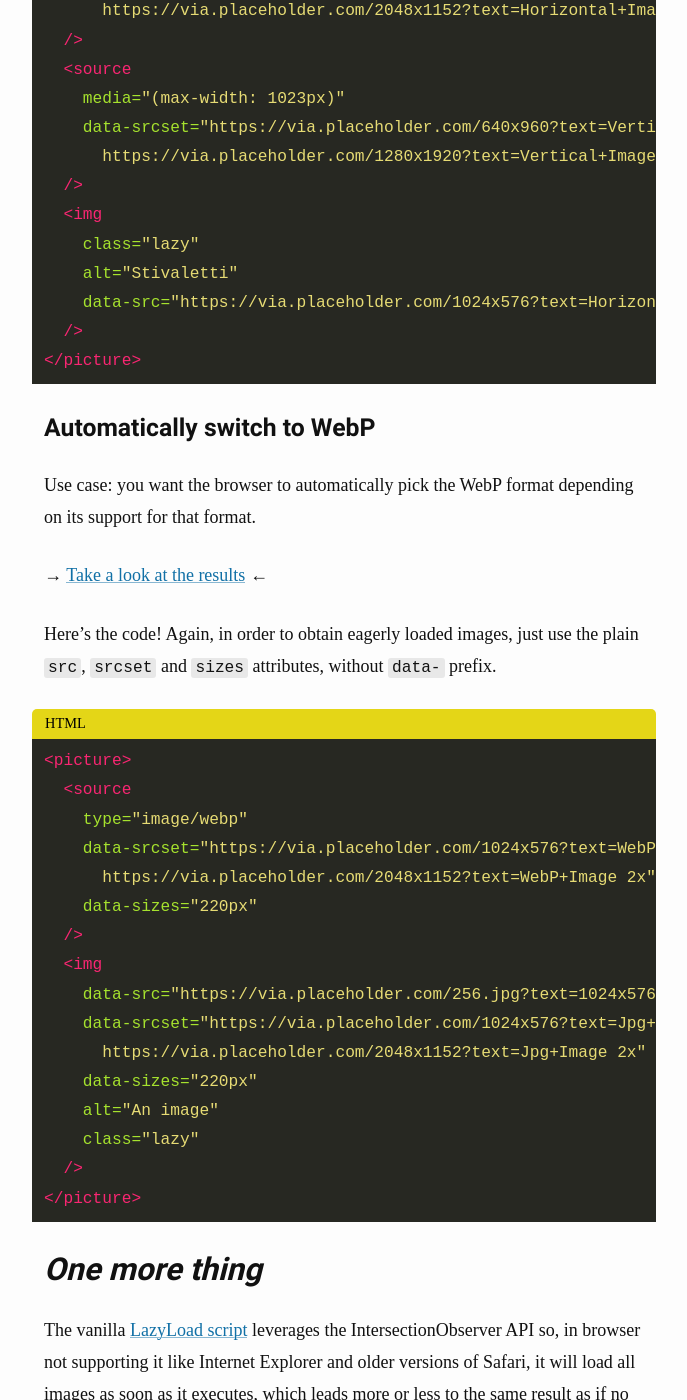
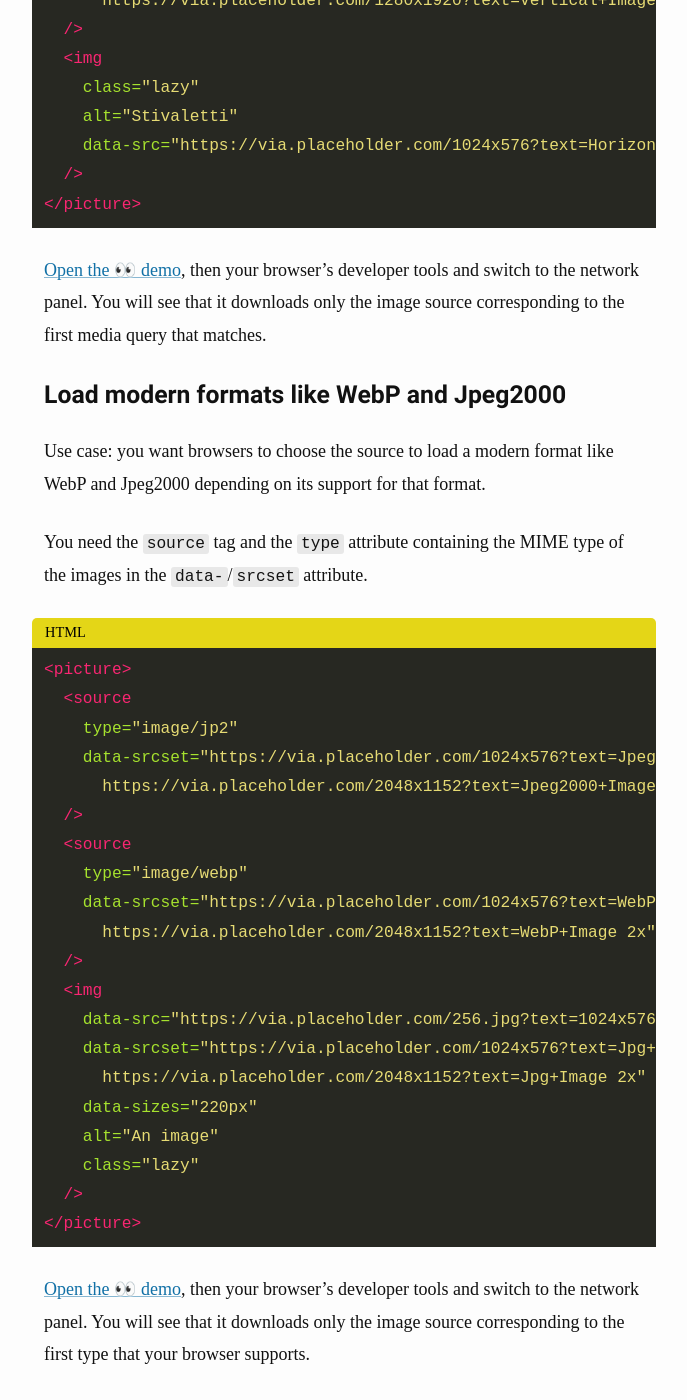
Before and after one commit to verlok/verlok.github.io, a Jekyll site: the page built from _posts/2020-05-24-lazy-load-responsive-images-in-2020-srcset-sizes-picture-webp.md, in a window 1280 px wide and 1400 px high, scrolled down 6465 px. Shown: the whole window, without its empty margins (296-983 px from the left). Built offline with Jekyll 4.4.1, drawn with Linux system fonts in a browser that asks for light colours; some web fonts are replaced; some of the changed text lies outside the part shown.

Commit message:
Changed intro, moved and described demos, added Jpeg2000 to the game.

````diff
--- a/_posts/2020-05-24-lazy-load-responsive-images-in-2020-srcset-sizes-picture-webp.md
+++ b/_posts/2020-05-24-lazy-load-responsive-images-in-2020-srcset-sizes-picture-webp.md
@@ -8,7 +8,7 @@
 image: lazy-load-responsive-images-2020__2x.jpg
 ---
 
-In this article I'm going to show you **what HTML, CSS and JavaScript code** you need to serve **responsive images** and **lazy load** them in your website, how to make browsers use **the WebP image format** where supported, enable **native lazy load** where supported, and give you some advice based on my experience as a front-end developer and as a maintainer of [vanilla-lazyload](https://github.com/verlok/vanilla-lazyload).
+Do you want to boost the performance of your website? You can do that by using **responsive images** and **lazy loading**! In this article you will find the **HTML, JavaScript and CSS code** to lazy load responsive images, to make browsers use **modern image formats** like **WebP** and **Jpeg2000**, and to enable **native lazy load** where supported.
 
 <figure>
   <picture>
@@ -48,15 +48,11 @@
 
 ## Above-the-fold first
 
-Bare in mind that using a script to **lazy load images is a Javascript-based task** and it's **relevantly slower than the regular image loading** (_eager loading_ from now on) which starts while the HTML document is being parsed.
+Bare in mind that using a script to **lazy load images is a Javascript-based task** and it's **relevantly slower than the regular image loading** (_eager loading_ from now on) which starts as soon as the HTML document is being parsed.
 
 ☝️ For this reason, the best practice is to **eagerly load above-the-fold images**, and **lazy load only the below-the-fold images**.
 
 A good way to understand how many images will appear _above-the-fold_ in your responsively designed page is... to count them! Open your page in a browser and **try it in the most common viewports** of smartphones, computers and tablets.
-
-## Results
-
-[Take a look 👀 at the result](http://verlok.github.io/vanilla-lazyload/demos/image_srcset_lazy_sizes.html) you will achieve. Open your browser's **developer tools** and switch to the **network panel**. You will see that the first 2 images are loaded _eagerly_ just after page landing, while the rest of the images are loaded _lazily_ **as you scroll down** the page.
 
 ## Now to some code!
 
@@ -107,9 +103,11 @@
 />
 ```
 
+[Open the 👀 demo](http://verlok.github.io/vanilla-lazyload/demos/image_srcset_lazy_sizes.html), then your browser's **developer tools** and switch to the **network panel**. You will see that the first 2 images are loaded _eagerly_ just after page landing, while the rest of the images are loaded _lazily_ **as you scroll down** the page.
+
 We're using the `img` HTML tag and not the `picture` tag, since the latter is not necessary in this case. I'll dig into the `picture` tag use cases [down below](#picture-tag-use-cases).
 
-💬 _Hey, what about Internet Explorer?_
+💬 _What about Internet Explorer?_
 
 Internet Explorer does not support responsive images, but given that only version 11 is still around and it won't stay for much longer (Microsoft is silently replacing it with [Edge](https://www.microsoft.com/edge)), do NOT use a polyfill. Because a) it would slow down other browsers, b) <abbr title="Internet Explorer">IE</abbr> reads and uses the image specified in the `src`/`data-src` attribute, so choose an image that will appear nice on a desktop, non-HiDPI display, and you're good.
 
@@ -179,8 +177,6 @@
 
 Use case: you need to show images with different **width/height ratio** depending on a media query. e.g. you want to show _portrait_ images on mobile, vertical devices, _landscape_ on wider viewports, like tablets and computers.
 
-&rarr; [Take a look at the results](http://verlok.github.io/vanilla-lazyload/demos/picture_media.html) &larr;
-
 Here's the code you're gonna need in this case. In order to have eagerly loaded images, just use the plain `src` and `srcset` attributes, without `data-` prefix.
 
 ```html
@@ -203,21 +199,25 @@
 </picture>
 ```
 
-### Automatically switch to WebP
+[Open the 👀 demo](http://verlok.github.io/vanilla-lazyload/demos/picture_media.html), then your browser's **developer tools** and switch to the **network panel**. You will see that it downloads only the image source corresponding to the first media query that matches.
 
-Use case: you want the browser to **automatically pick the WebP format** depending on its support for that format.
+### Load modern formats like WebP and Jpeg2000
 
-&rarr; [Take a look at the results](http://verlok.github.io/vanilla-lazyload/demos/picture_type_webp.html) &larr;
+Use case: you want browsers to choose the source to **load a modern format like WebP and Jpeg2000** depending on its support for that format.
 
-Here's the code! Again, in order to obtain eagerly loaded images, just use the plain `src`, `srcset` and `sizes` attributes, without `data-` prefix.
+You need the `source` tag and the `type` attribute containing the MIME type of the images in the `data-`/`srcset` attribute.
 
 ```html
 <picture>
   <source
+    type="image/jp2"
+    data-srcset="https://via.placeholder.com/1024x576?text=Jpeg2000+Image 1x,
+      https://via.placeholder.com/2048x1152?text=Jpeg2000+Image 2x"
+  />
+  <source
     type="image/webp"
     data-srcset="https://via.placeholder.com/1024x576?text=WebP+Image 1x,
       https://via.placeholder.com/2048x1152?text=WebP+Image 2x"
-    data-sizes="220px"
   />
   <img
     data-src="https://via.placeholder.com/256.jpg?text=1024x576+Jpg+Image"
@@ -229,6 +229,8 @@
   />
 </picture>
 ```
+
+[Open the 👀 demo](http://verlok.github.io/vanilla-lazyload/demos/picture_type_webp.html), then your browser's **developer tools** and switch to the **network panel**. You will see that it downloads only the image source corresponding to the first type that your browser supports.
 
 ## _One more thing_
 
````
